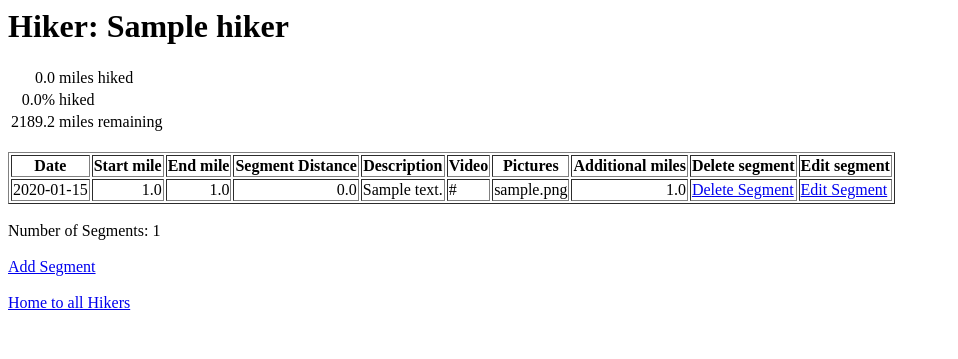
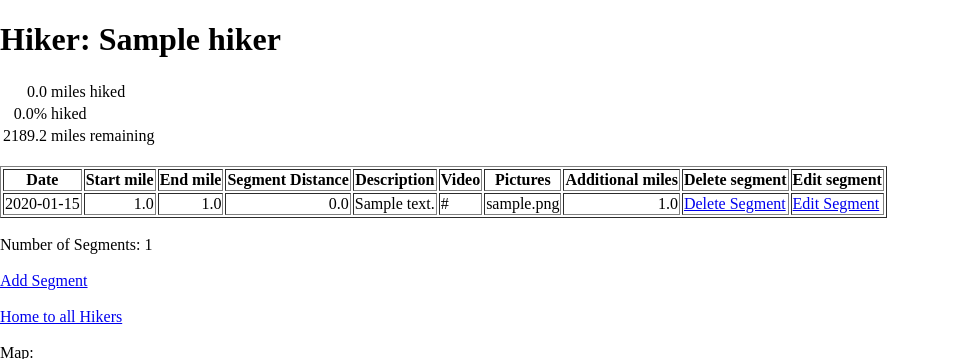
Before and after one commit to chrispaul/attracker, a Django app: page /1/ in a window 1280 px wide. Shown: the top 359 px of the page, without its empty margins (0-958 px from the left). Before the commit the page ends 310 px from the top, so only its background shows below. Run offline with Django 3.2, Linux system fonts and the light colour scheme; tables that the repository leaves empty hold one stand-in row (values such as "Sample post"); some libraries are stand-ins or nearby versions.

Commit message:
add static GOOG map

```diff
--- a/attracker_app/templates/attracker/hiker.html
+++ b/attracker_app/templates/attracker/hiker.html
@@ -1,3 +1,11 @@
+<!DOCTYPE html>
+<head>
+  <style type="text/css">
+    html, body { height: 100%; margin: 0; padding: 0; }
+    #map { height: 60%; }
+  </style>
+</head>
+<body>
     <h1>Hiker: {{ hiker.trail_name }} </h1>
 
     {% if error_message %}
@@ -8,7 +16,7 @@
         .num { text-align: right; }
     </style>
 
-<div">
+    <div>
       <table>
         <tbody>
               <tr>
@@ -71,3 +79,22 @@ Number of Segments: {{ hiker.number_segments }}
     <br>
     <br>
     <a href="{% url 'index' %}">Home to all Hikers</a>
+
+    <br>
+    <br>
+
+    Map:
+    <div id="map"></div>
+    <script type="text/javascript">
+        var map;
+        function initMap() {
+          map = new google.maps.Map(document.getElementById('map'), {
+            center: {lat: 44.40016, lng: -71.11198},
+            zoom: 15
+          });
+        }
+    </script>
+    <script async defer
+        src="https://maps.googleapis.com/maps/api/js?key={{google_maps_browser_key}}&callback=initMap">
+    </script>
+</body>
--- a/attracker_app/views.py
+++ b/attracker_app/views.py
@@ -2,6 +2,7 @@ from django.shortcuts import get_object_or_404, render
 from django.http import HttpResponseRedirect, Http404
 from django.core.urlresolvers import reverse
 from datetime import date, timedelta
+import os
 
 from .models import AppalachianTrail, Segment, Hiker
 
@@ -14,7 +15,8 @@ def index(request):
 def hiker(request, hiker_id):
     hiker = get_object_or_404(Hiker, pk=hiker_id)
     segments = hiker.segment_set.all().order_by('start_mile')
-    return render(request, 'attracker/hiker.html', {'hiker': hiker, 'segments': segments})
+    google_maps_browser_key = os.environ['GOOG_MAP_API_KEY']
+    return render(request, 'attracker/hiker.html', {'hiker': hiker, 'segments': segments, 'google_maps_browser_key': google_maps_browser_key })
 
 def segment_add(request, hiker_id):
     if request.method == 'POST':
```
Lines whose indentation alone changed are shown as unchanged.
